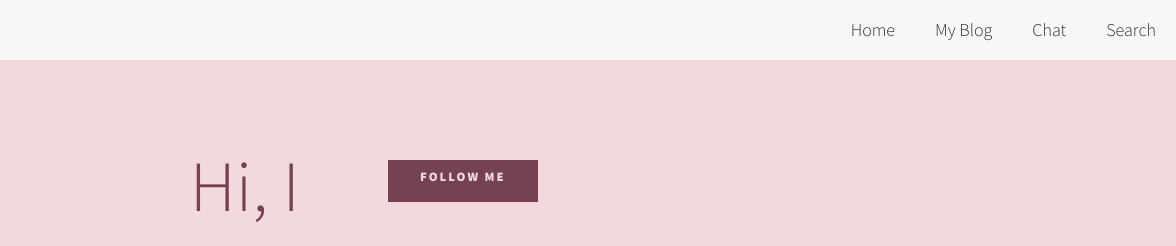
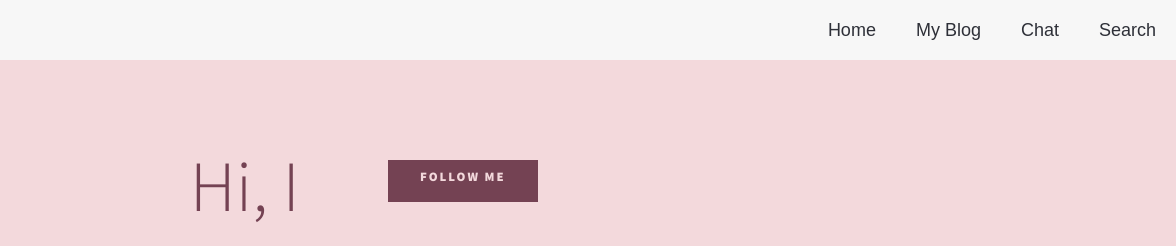
Before and after one commit to mmoftah3/SheTalks, a website: page public/portfolio.html in a window 1280 px wide. Shown: the top 246 px of the page, 104-1280 px from the left. Drawn offline with Linux system fonts and the light colour scheme.

Commit message:
more simple changes

```diff
--- a/public/css/portfolio.css
+++ b/public/css/portfolio.css
@@ -99,6 +99,8 @@ strong { font-weight: var(--fw-bold) }
 
 .link-item a {
     color: #2E3038;
+    font-family: 'Ubuntu', sans-serif;
+    font-weight: 200;
 }
 
 .link-item:hover {
--- a/public/portfolio.html
+++ b/public/portfolio.html
@@ -6,7 +6,9 @@
         <meta http-equiv="X-UA-Compatible" content="IE=edge">
         <meta name="viewport" content="width=device-width, initial-scale=1.0">
         <title>SheHack</title>
-
+        <link rel="preconnect" href="https://fonts.googleapis.com">
+        <link rel="preconnect" href="https://fonts.gstatic.com" crossorigin>
+        <link href="https://fonts.googleapis.com/css2?family=Ubuntu:ital,wght@0,300;0,400;1,300;1,400&display=swap">
         <link
             href="https://fonts.googleapis.com/css?family=Source+Code+Pro:400,900|Source+Sans+Pro:300,900&display=swap"
             rel="stylesheet">
```
